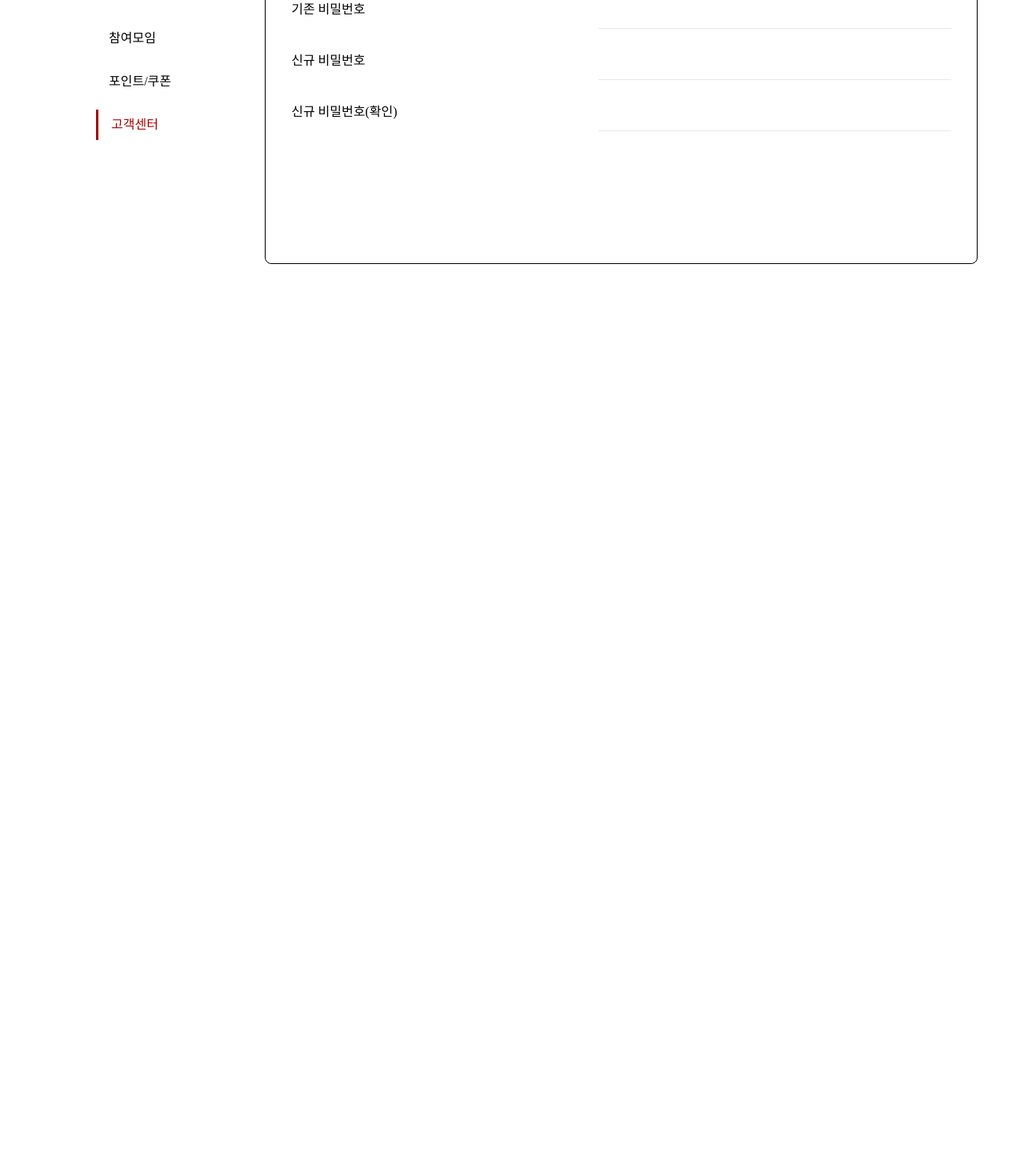
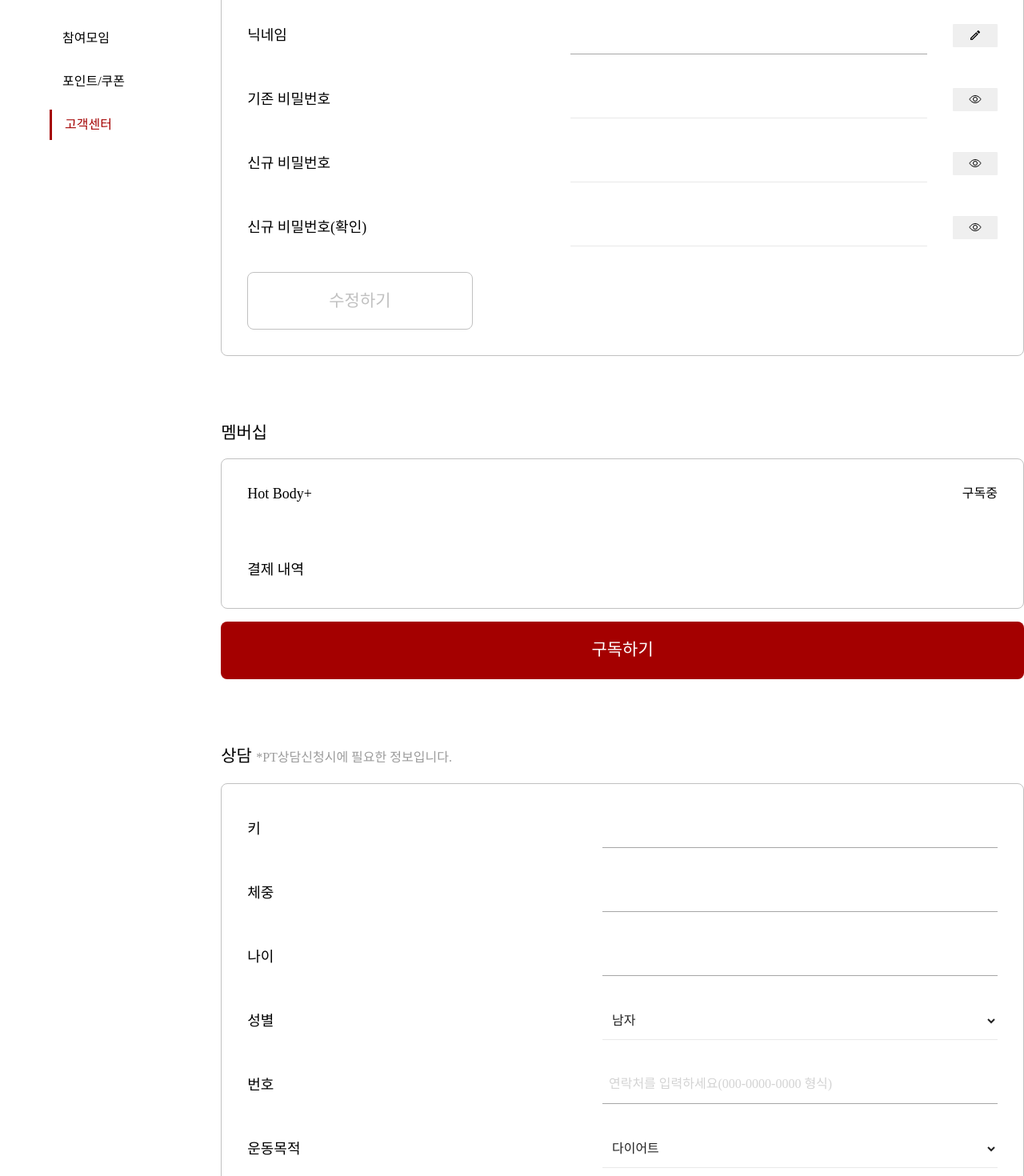
Before and after one commit to hpe2/HOT_BODY, a React (Vite) app in the folder client/: page /gogaek in a window 1280 px wide. Shown: the part 420-1890 px from the top of the page at 80% size. Before the commit the page ends 811 px from the top, so only its background shows below. Built offline with nearby package versions, Linux system fonts and the light colour scheme; no server answers; a web font is replaced by a local one.

Commit message:
update user 'Update' land page

```diff
--- a/client/src/components/UserNavbar.jsx
+++ b/client/src/components/UserNavbar.jsx
@@ -1,5 +1,5 @@
 import React from "react";
-import { NavLink } from "react-router-dom";
+import { NavLink, Link } from "react-router-dom";
 import "../style/UserNavbar.scss";
 import { IoIosArrowBack } from "react-icons/io";
 
@@ -37,7 +37,7 @@ const UserNavbar = () => {
     <>
       <nav className="userNavContainer">
         <div className="UserNSB">
-        <NavLink key= "대쉬보드로 돌아가기" to={"/profile"} id={"goBack"}><IoIosArrowBack /> 내 정보로</NavLink>
+        <Link key= "대쉬보드로 돌아가기" to={"/profile"} id={"goBack"}><IoIosArrowBack /> 내 정보</Link>
           {userNavLinks.map((usernav) => (
             <NavLink
               key={usernav.menuName}
--- a/client/src/pages/user/Update.jsx
+++ b/client/src/pages/user/Update.jsx
@@ -1,8 +1,20 @@
 import React from "react";
-import { Outlet } from "react-router-dom";
+import { Outlet, Link } from "react-router-dom";
 import UserNavbar from "../../components/UserNavbar";
 import Wrapper from "../../components/Wrapper";
 import "../../style/update.scss";
+import { IoEyeOutline } from "react-icons/io5";
+import { MdOutlineEdit } from "react-icons/md";
+import { IoIosArrowForward } from "react-icons/io";
+
+/* const [newNick, setNewNick] = useState();*/
+
+  function changeHandler(e) {
+    setNewUser((prevState) => ({
+      ...prevState,
+      [e.target.name]: e.target.value,
+    }));
+  }
 
 const Update = () => {
   return (
@@ -11,19 +23,64 @@ const Update = () => {
       <div className="content">
         <div className="container">
           <div className="account">
-            <h1>계정 정보</h1>
+            <h1>계정</h1>
             <div className="boxContainer">
-              <div className="idName">
-                <strong>ID</strong><span>userId</span>
-                <strong>이름</strong><span>홍길동</span>
-              </div>
+              <form className="formField">
+                <label htmlFor="id">ID</label><span>userId</span><p></p>
+                <label htmlFor="name">이름</label><span>홍길동</span><p></p>
+                <label htmlFor="nickname">닉네임</label><input type="text" id="nickname"/><button><MdOutlineEdit /></button>
+                <label htmlFor="password">기존 비밀번호</label><input type="password" id="password"/><button><IoEyeOutline /></button>
+                <label htmlFor="newPassword">신규 비밀번호</label><input type="password" id="newPassword"/><button><IoEyeOutline /></button>
+                <label htmlFor="newPasswordCheck">신규 비밀번호(확인)</label><input type="password" id="newPasswordCheck"/><button><IoEyeOutline /></button>
+                <input type="submit" value='수정하기'/>
+              </form>
+            </div>
+          </div>
+        </div>
+        <div className="container">
+          <div className="membership">
+            <h1>멤버십</h1>
+            <div className="boxContainer">
               <div className="formField">
-                <label htmlFor="nickname">닉네임</label><input type="text" id="nickname"/>
-                <label htmlFor="password">기존 비밀번호</label><input type="text" id="password"/>
-                <label htmlFor="newPassword">신규 비밀번호</label><input type="text" id="newPassword"/>
-                <label htmlFor="newPasswordCheck">신규 비밀번호(확인)</label><input type="text" id="newPasswordCheck"/>
+                <span>
+                  <label htmlFor="membership">Hot Body+</label>
+                  <span>
+                    {({ membership }) =>
+                      membership ? "구독중" : "미구독"
+                    }구독중</span></span>
+                <Link to="/profile/update/purchase" className="purchase"><label htmlFor="purchase">결제 내역</label><button><IoIosArrowForward /></button></Link>
               </div>
             </div>
+            <Link to="/membership" className="link"><button className="mebershipBtn">구독하기</button></Link>
+          </div>
+        </div>
+        <div className="container">
+          <div className="counsel">
+            <h1>상담 <small>*PT상담신청시에 필요한 정보입니다.</small></h1>
+            <div className="boxContainer">
+              <form className="formField">
+                <label htmlFor="height">키</label><input type="number" id="height"/>
+                <label htmlFor="weight">체중</label><input type="number" id="weight"/>
+                <label htmlFor="age">나이</label><input type="number" id="age"/>
+                <label htmlFor="gender">성별</label><select id="gender">
+                  <option value="man">남자</option>
+                  <option value="woman">여자</option>
+                </select>
+                <label htmlFor="phone">번호</label><input type="number" id="phone" placeholder="연락처를 입력하세요(000-0000-0000 형식)"/>
+                <label htmlFor="purpose">운동목적</label><select id="purpose">
+                  <option value="diet">다이어트</option>
+                  <option value="bulk">체중증가</option>
+                  <option value="diet">근력 강화(건강)</option>
+                  <option value="bulk">체력</option>
+                  <option value="diet">체형 교정</option>
+                  <option value="bulk">재활/통증 케어</option>
+                  <option value="diet">바프</option>
+                  <option value="bulk">대회 준비</option>
+                </select>
+
+              </form>
+            </div>
+            <Link to="/membership" className="link"><button className="mebershipBtn">구독하기</button></Link>
           </div>
         </div>
       </div>
--- a/client/src/style/update.scss
+++ b/client/src/style/update.scss
@@ -10,7 +10,6 @@
 	padding-top: 80px;
 	width: 100%;
 	gap: 12px;
-	height: auto;
 }
 
 @media (max-width: 1280px){.list-account {
@@ -25,46 +24,72 @@
 .account {
 	position: relative;
 	width: 100%;
-	height: 224px;
+	height: 100%;
     line-height: 200%;
 	h1 {
-		font-size: 18px;
+		font-size: 21px;
 		font-weight: 500;
+		margin: 0 0 1rem 0;
 	}
-}
-@media (max-width: 1280px){.menus {
-	width: 100%;
-  }}
-@media (max-width: 800px){.menus {
-	margin-bottom: 8px;
-
-  }}
 	.boxContainer {
 		display: block;
-	height: 500px;
 		padding: 2rem;
-	border: 1px solid black;
+		border: 1px solid #C1C1C1;
 		border-radius: var(--rounded-normal);
 		line-height: 140%;
-
-	.idName {
-		display: grid;
-		grid-template-columns: 1fr 1.2fr;
-		grid-template-rows: (2, minmax(100px, auto));
-		gap: 1rem;
-	}
 
 		.formField {
 			display: grid;
 			justify-content: center;
 			align-items: center;
-		grid-template-columns: 1fr 1.2fr;
-		grid-template-rows: (2, minmax(100px, auto));
-		gap: 1rem;
+			grid-template-columns: 1fr 1.2fr 0.15fr;
+			grid-template-rows: (6, minmax(200px, auto));
+			gap: 2rem;
+
+			:nth-child(19){
+				padding: 1rem;
+				grid-column: 1 / 4;
+				width: 100%;
+				display: flex;
+				flex-direction: row-reverse;
+				float: right;
+			}
+
+			label {
+				font-size: 18px;
+			}
+			span {
+				padding: 0.5rem;
+			}
+			button {
+				display: flex;
+				font-size: 16px;
+				font-weight: 600;
+				height: 60%;
+				border: none;
+				justify-content: center;
+				align-items: center;
+				border-radius:1px;
+				padding: 0.2rem;
+			}
+			input[type=submit] {
+				background-color: #fff;
+				cursor: pointer;
+				color: #c1c1c1;
+				justify-content: center;
+				width: 30%;
+				height: 4.5rem;
+				margin: 0;
+				padding: 0;
+				border: 1px solid #c1c1c1;
+				border-radius: var(--rounded-normal);
+				line-height: 140%;
+				font-size: 21px;
+			}
 			}
 		}
 
-	input[type=text] {
+		input[type=text], input[type=password]{
 			display: block;
 			font-size: 16px;
 			height: var(--height-input);
@@ -74,13 +99,189 @@
 			color: var(--color-input);
 			border-bottom: 1px solid var(--border-input);
 			transition: all .3s ease-in-out;
-		padding: 12px;
+			padding: 8px;
 		}
 
-	input[type=text]:focus {
+		input[type=text], input[type=password]:focus {
+			font-size: 16px;
 			outline: none;
 			border-bottom: 1px solid #A6A6A6;
 		}
+}
+.membership {
+	position: relative;
+	width: 100%;
+	height: 100%;
+    line-height: 200%;
+
+	.link {
+		height: 100%;
+		margin: 0 auto;
+		padding: 0;
+	}
+	h1 {
+		font-size: 21px;
+		font-weight: 500;
+		margin: 0 0 1rem 0;
+	}
+	.boxContainer {
+		display: block;
+		border: 1px solid #C1C1C1;
+		border-radius: var(--rounded-normal);
+		line-height: 140%;
+		margin-bottom: 1rem;
+	}
+	.formField {
+		display: grid;
+		justify-content: center;
+		align-items: center;
+		grid-template-columns: 2fr 0.2fr;
+		grid-template-rows: (2, minmax(200px, auto));
+		gap: 0.2rem;
+		:nth-child(2), :nth-child(1){
+			padding: 1rem;
+			grid-column: 1 / 3;
+			display: flex;
+			color: #000;
+			justify-content: space-between;
+		}
+		:nth-child(2):hover, :nth-child(1):hover{
+			background-color: #a4000021;
+			transition: all 0.2s;
+		}
+
+		label {
+			display: flex;
+			font-size: 18px;
+			align-items: center;
+		}
+		span {
+			padding: 0.5rem;
+		}
+		.puchase {
+				display: flex;
+				justify-content:space-between;
+			}
+		button {
+			display: flex;
+			background-color: transparent;
+			color: #000;
+			margin-right: 3rem;
+			font-size: 16px;
+			font-weight: 600;
+			height: 100%;
+			border: none;
+			justify-content: center;
+			align-items: center;
+			border-radius:1px;
+			padding: 0.2rem;
+		}
+	}
+	.mebershipBtn{
+		background-color: #a40000;
+		color: white;
+		width: 100%;
+		margin: 0;
+		padding: 0;
+		height: 4.5rem;
+		border: none;
+		display: block;
+		padding: 1rem;
+		border-radius: var(--rounded-normal);
+		line-height: 140%;
+		font-size: 21px;
+	}
+}
+.counsel {
+	position: relative;
+	width: 100%;
+	height: 100%;
+    line-height: 200%;
+	h1 {
+		font-size: 21px;
+		font-weight: 500;
+		margin: 0 0 1rem 0;
+	}
+	small {
+		font-size: 16px;
+		color: #9b9b9b;
+		font-weight: 400;
+	}
+	.boxContainer {
+		display: block;
+		padding: 2rem;
+		border: 1px solid #C1C1C1;
+		border-radius: var(--rounded-normal);
+		line-height: 140%;
+
+		.formField {
+			display: grid;
+			justify-content: center;
+			align-items: center;
+			grid-template-columns: 1fr 1.2fr;
+			grid-template-rows: (6, minmax(200px, auto));
+			gap: 2rem;
+
+			#phone::placeholder {
+				color: #d3d3d3;
+				font-weight: 400;
+			}
+			label {
+				font-size: 18px;
+
+			}
+			span {
+				padding: 0.5rem;
+			}
+			button {
+				display: flex;
+				font-size: 16px;
+				font-weight: 600;
+				height: 60%;
+				border: none;
+				justify-content: center;
+				align-items: center;
+				border-radius:1px;
+				padding: 0.2rem;
+			}
+			}
+		}
+
+		input[type=number], select{
+			display: block;
+			font-size: 16px;
+			height: var(--height-input);
+			padding: 0 var(--pad-input);
+			background: var(--bg-input);
+			border: 0;
+			color: var(--color-input);
+			border-bottom: 1px solid var(--border-input);
+			transition: all .3s ease-in-out;
+			padding: 8px;
+		}
+
+		input[type=number], select:focus {
+			font-size: 16px;
+			outline: none;
+			border-bottom: 1px solid #A6A6A6;
+		}
+		input[type=submit] {
+			background-color: #fff;
+			cursor: pointer;
+			color: #c1c1c1;
+			justify-content: center;
+			width: 30%;
+			height: 4.5rem;
+			margin: 0;
+			padding: 0;
+			border: 1px solid #c1c1c1;
+			border-radius: var(--rounded-normal);
+			line-height: 140%;
+			font-size: 21px;
+		}
+}
+
+
 
 .button {
 	width: 214px;
--- a/client/src/style/wrapper.scss
+++ b/client/src/style/wrapper.scss
@@ -112,7 +112,7 @@
   --innerWidth: 1280px;
   width: 100%;
   max-width: var(--innerWidth);
-  padding: 0 48px;
+  padding: 0 auto;
   margin-left: auto;
   margin-right: auto;
   height: auto;
@@ -120,7 +120,7 @@
 
 .switchpoint {
   display: flex;
-  padding: 0 10px;
+  padding: 0 auto;
   justify-content: center;
   grid-template-columns: minmax(var(--min-width-col), 20%) 1fr minmax(var(--min-width-col), 20%);
   gap: var(--pad-grid);
```
Lines whose indentation alone changed are shown as unchanged.
